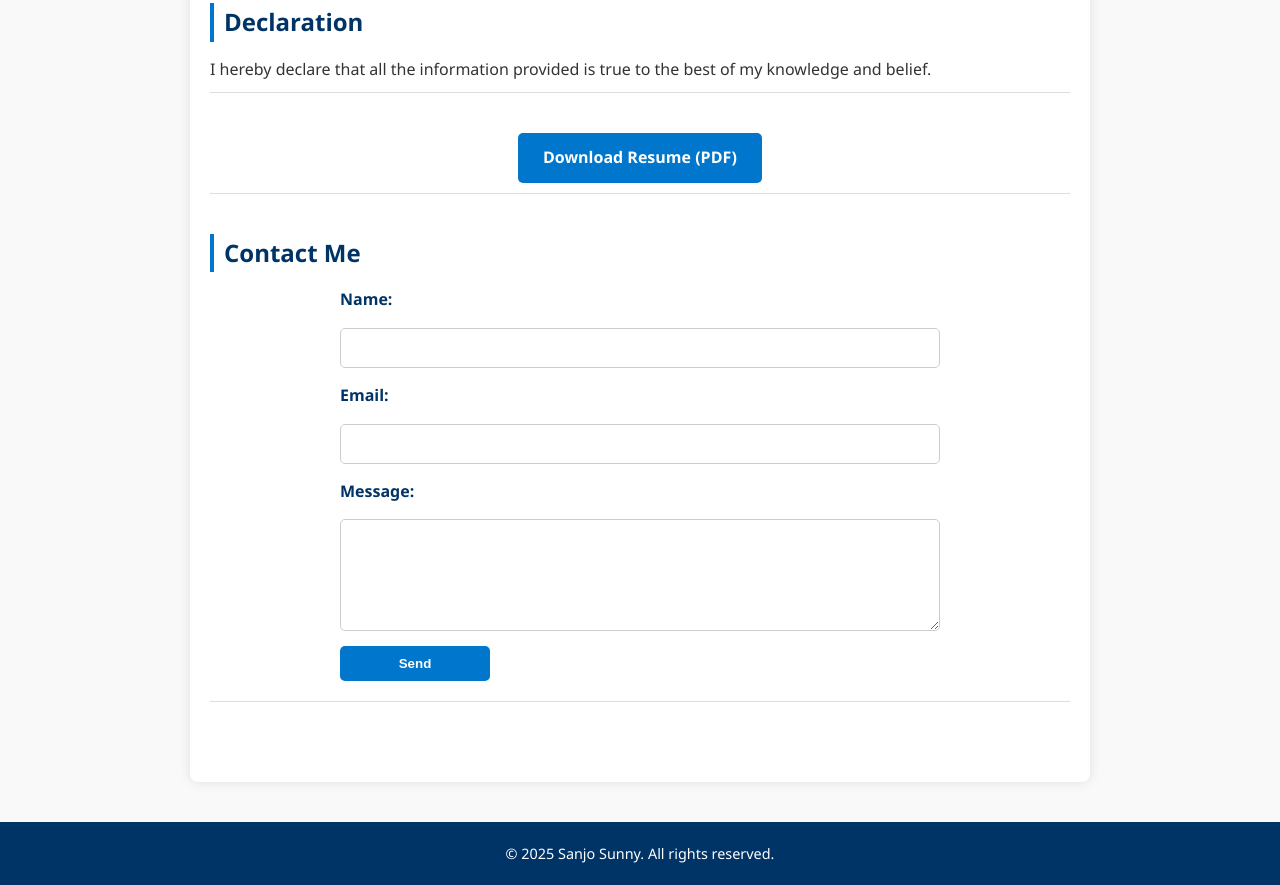
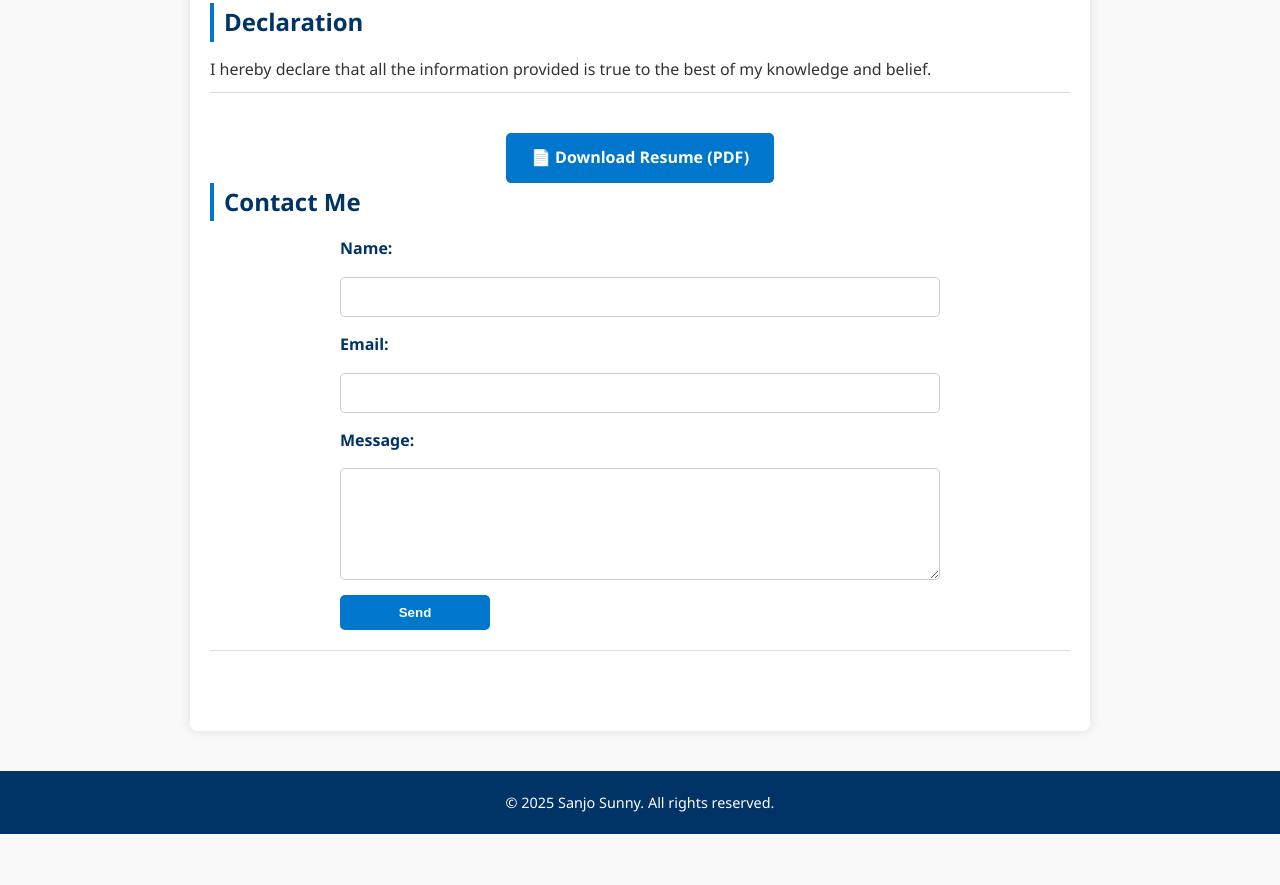
Before and after one commit to Sanjo-03/Resume, a plain HTML site: page frontend/index.html in a window 1280 px wide. Shown: the part 2268-3153 px from the top of the page. After the commit the page ends 3102 px from the top, so only its background shows below. Drawn offline with Linux system fonts and the light colour scheme.

Commit message:
Initial commit

```diff
--- a/frontend/index.html
+++ b/frontend/index.html
@@ -175,9 +175,11 @@
   </section>
 
   <!-- Resume Download -->
-  <section class="section resume-download">
-    <a href="resume.pdf" download class="download-btn">Download Resume (PDF)</a>
-  </section>
+ <section style="text-align:center; margin-top: 20px;">
+  <a href="https://drive.google.com/uc?export=download&id=1a2dXafCMlkeIN9Kxn8y9LZ8A4VpUwF52" class="download-btn" download>
+    📄 Download Resume (PDF)
+  </a>
+</section>
 
   <!-- Contact Section -->
   <section id="contact" class="section">
```
